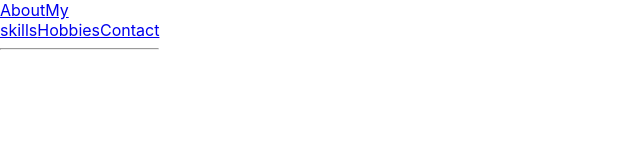
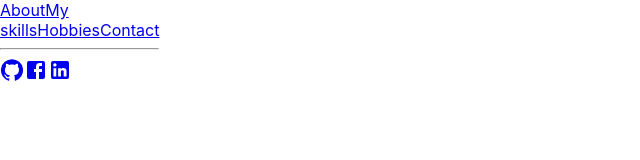
Before and after one commit to AlexanderMendivil/web_portfolio, a React (Create React App) app: page / in a window 1280 px wide. Shown: the top 160 px of the page, without its empty margins (0-640 px from the left). Built offline with nearby package versions, Linux system fonts and the light colour scheme.

Commit message:
Se agregaro la estructura de sidebar

```diff
--- a/src/Sidebar/Sidebar.tsx
+++ b/src/Sidebar/Sidebar.tsx
@@ -1,15 +1,30 @@
 import React from "react";
 import { Link } from "react-router-dom";
+import GitHubIcon from '@mui/icons-material/GitHub';
+import FacebookIcon from '@mui/icons-material/Facebook';
+import LinkedInIcon from '@mui/icons-material/LinkedIn';
+import "./Sidebar.css"
 const Sidebar = () => {
 
     return(
-        <div>
+        <div className="sidebar">
+            <div className="image">
+
+            </div>
         <nav className="navbar">
-            <Link to ="About">About</Link>
-            <Link to ="Skills">My skills</Link>
-            <Link to ="Hobbies">Hobbies</Link>
-            <Link to ="Contact">Contact</Link>
+            <div className="pages">
+                <Link className="link" to ="About">About</Link>
+                <Link className="link" to ="Skills">My skills</Link>
+                <Link className="link" to ="Hobbies">Hobbies</Link>
+                <Link className="link" to ="Contact">Contact</Link>
+            </div>
             <hr />
+
+            <div className="socialMedia">
+                <a href="https://github.com/AlexanderMendivil"><GitHubIcon className="icons"/></a>
+                <a href="https://www.facebook.com/ivanzerro36/"><FacebookIcon className="icons"/></a>
+                <a href="https://www.linkedin.com/in/ivan-alexander-mendivil-araujo-103479213/"><LinkedInIcon className="icons"/></a>
+            </div>
         </nav>
         </div>
     );
```
